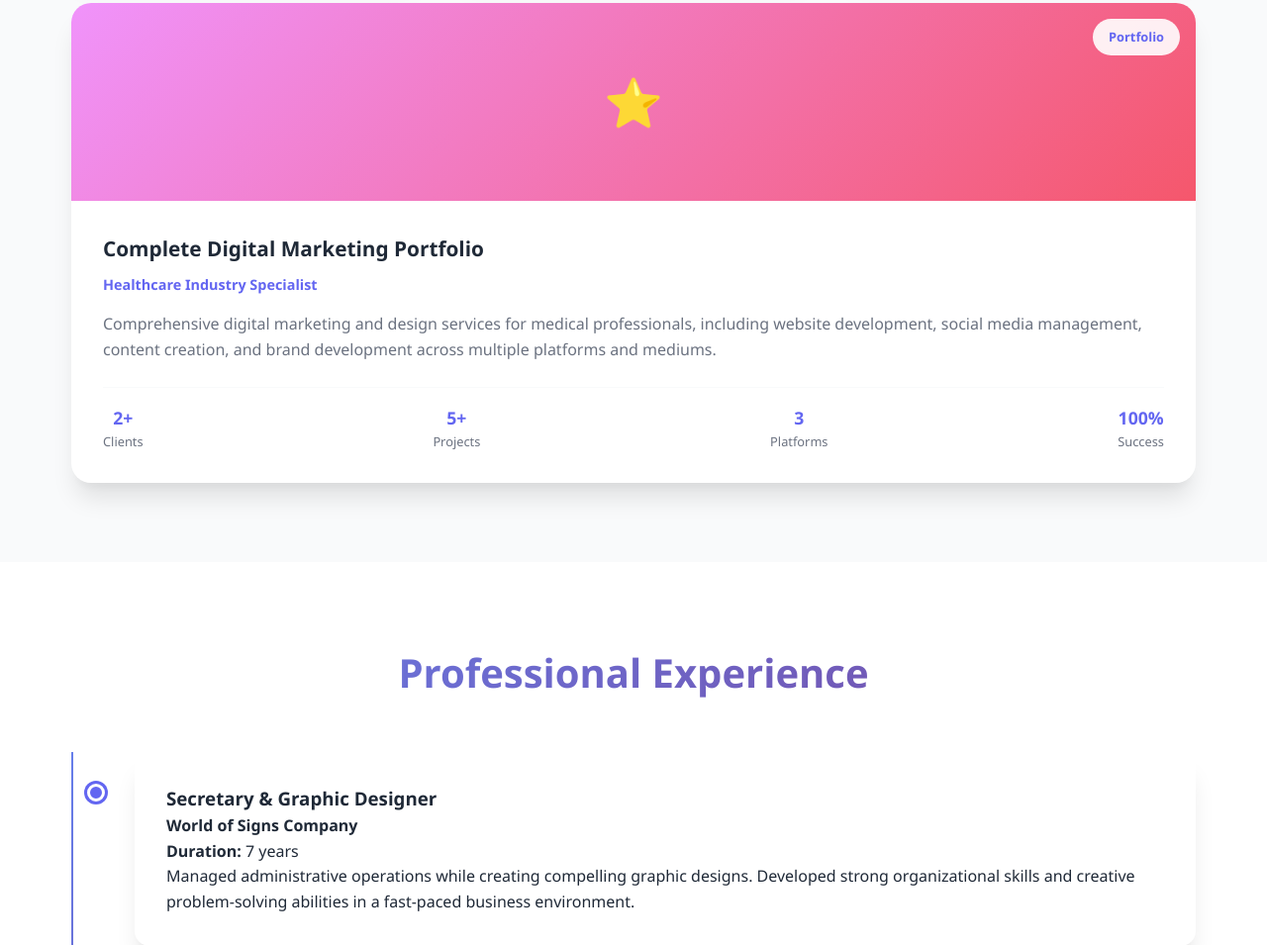
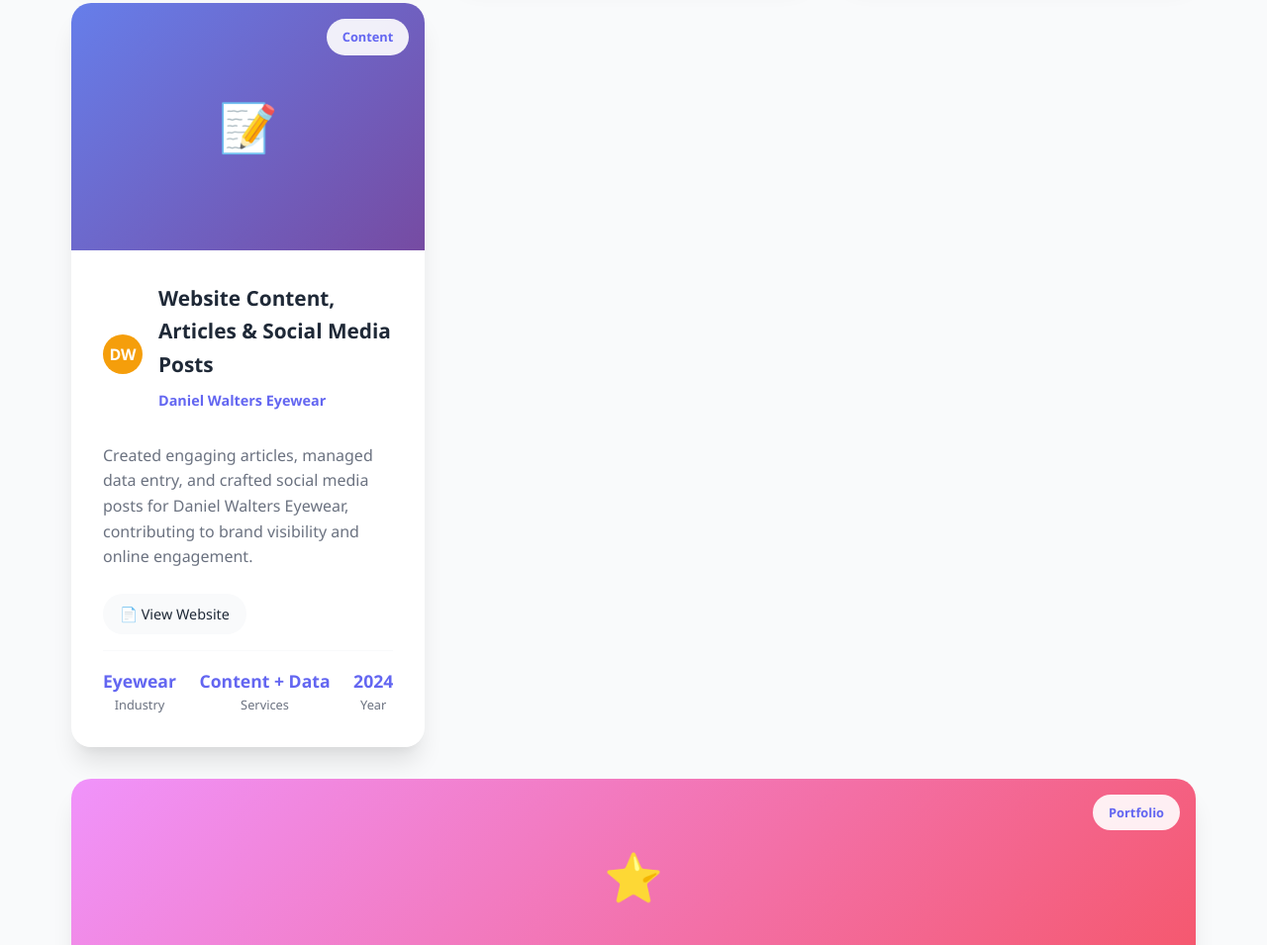
Before and after one commit to Portfolio-Forest/Rona-Alsayegh, a plain HTML site: page index.html in a window 1280 px wide. Shown: the part 4162-5117 px from the top of the page at 99% size. Drawn offline with Linux system fonts and the light colour scheme.

Commit message:
Update index.html

```diff
--- a/index.html
+++ b/index.html
@@ -1466,6 +1466,42 @@
                         </div>
                     </div>
                 </div>
+                <!-- Daniel Walters Eyewear Company -->
+<div class="project-item" data-category="all">
+    <div class="project-thumbnail">
+        <div class="project-type-badge">Content</div>
+        📝
+    </div>
+    <div class="project-info">
+        <div style="display: flex; align-items: center; margin-bottom: 1rem;">
+            <div class="client-logo">DW</div>
+            <div>
+                <div class="project-title">Website Content, Articles & Social Media Posts</div>
+                <div class="project-client">Daniel Walters Eyewear</div>
+            </div>
+        </div>
+        <p class="project-description">Created engaging articles, managed data entry, and crafted social media posts for Daniel Walters Eyewear, contributing to brand visibility and online engagement.</p>
+        <div class="project-links">
+            <a href="https://danielwalters.com/" target="_blank" class="project-link">
+                📄 View Website
+            </a>
+        </div>
+        <div class="project-stats">
+            <div class="stat">
+                <div class="stat-number">Eyewear</div>
+                <div class="stat-label">Industry</div>
+            </div>
+            <div class="stat">
+                <div class="stat-number">Content + Data</div>
+                <div class="stat-label">Services</div>
+            </div>
+            <div class="stat">
+                <div class="stat-number">2024</div>
+                <div class="stat-label">Year</div>
+            </div>
+        </div>
+    </div>
+</div>
 
                 <!-- Portfolio Showcase Summary -->
                 <div class="project-item" data-category="all" style="grid-column: 1 / -1;">
@@ -1585,6 +1621,7 @@
                                 <span class="tag">HR</span>
                                 <span class="tag">Performance</span>
                             </div>
+
                         </div>
                     </div>
                 </div>
```
